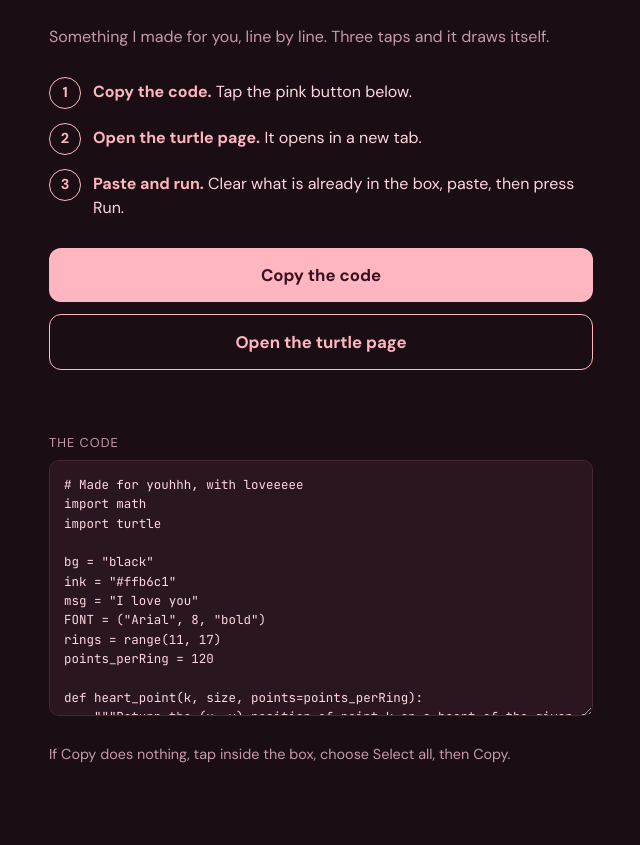
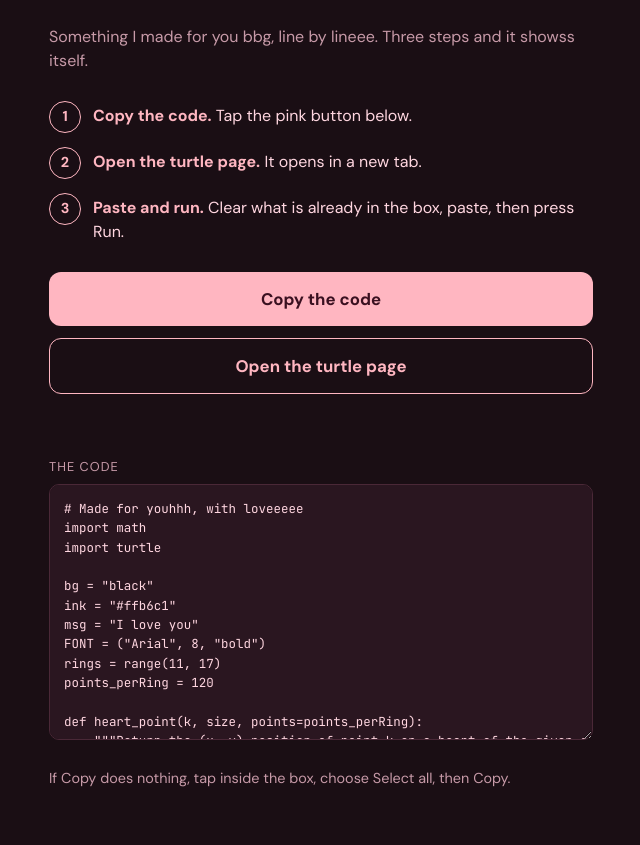
Before and after one commit to Chokichokifr/shreyy17, a plain HTML site: page index.html in a window 1280 px wide. Shown: the part 119-964 px from the top of the page, without its empty margins (319-959 px from the left). Before the commit the page ends 940 px from the top, so only its background shows below. Drawn offline with Linux system fonts and the light colour scheme.

Commit message:
Update index.html

```diff
--- a/index.html
+++ b/index.html
@@ -1,4 +1,4 @@
-<title>Happy Birthday Shreyy</title>
+<title>Happy Birthday My Love</title>
 <meta name="claude:viewport-fit-sides" content="cover">
 <link rel="stylesheet" href="https://fonts.googleapis.com/css2?family=Dancing+Script:wght@600&family=DM+Sans:wght@400;500;700&family=JetBrains+Mono:wght@400&display=swap">
 <style>
@@ -82,7 +82,7 @@ textarea:focus-visible { outline: 2px solid var(--ink); outline-offset: 2px; }
     <div class="rule"></div>
   </header>
 
-  <p class="lead">Something I made for you, line by line. Three taps and it draws itself.</p>
+  <p class="lead">Something I made for you bbg, line by lineee. Three steps and it showss itself.</p>
 
   <ol>
     <li><span class="n">1</span><p><strong>Copy the code.</strong> Tap the pink button below.</p></li>
```
